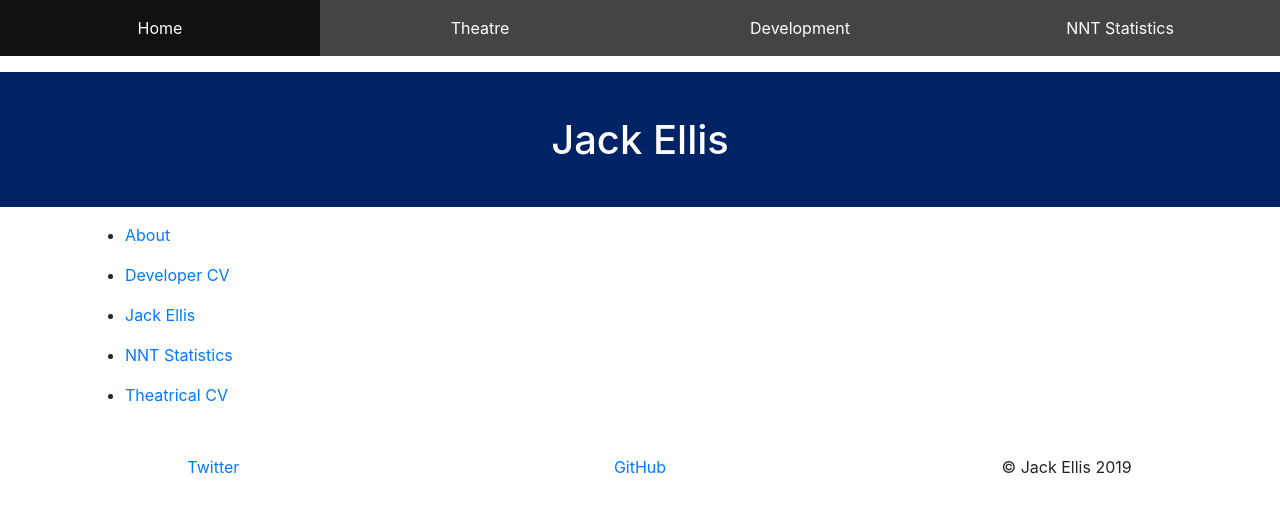
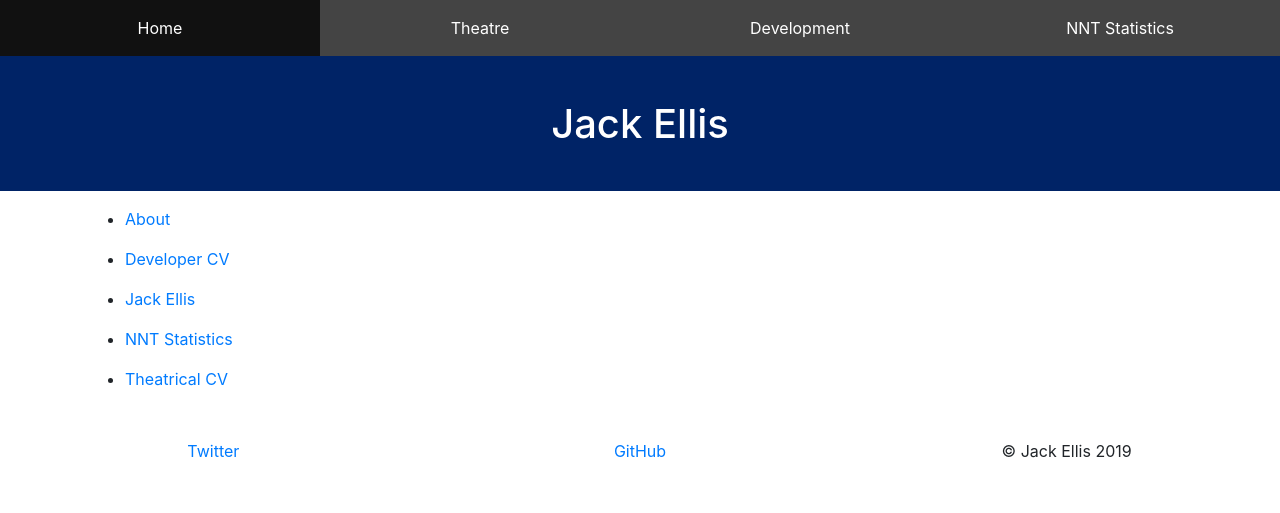
Before and after one commit to GingertronMk1/gingertronmk1.github.io, a Jekyll site: the page built from index.md, in a window 1280 px wide. Shown: the top 513 px of the page. Built offline with Jekyll 4.4.1, drawn with Linux system fonts in a browser that asks for light colours.

Commit message:
Updated URLs

```diff
--- a/_includes/header.html
+++ b/_includes/header.html
@@ -1,6 +1,6 @@
-<header class="header container-fluid row mx-0 p-0 mb-3 text-center align-items-center">
+<header class="header container-fluid row m-0 p-0 text-center align-items-center">
     <a class="col-3" href="/">Home</a>
-    <a class="col-3" href="/cvs/theatre.html">Theatre</a>
-    <a class="col-3" href="/cvs/dev.html">Development</a>
-    <a class="col-3" href="/nnt_stats/main.html">NNT Statistics</a>
+    <a class="col-3" href="/cvs/theatre">Theatre</a>
+    <a class="col-3" href="/cvs/dev">Development</a>
+    <a class="col-3" href="/nnt_stats/main">NNT Statistics</a>
 </header>
```
